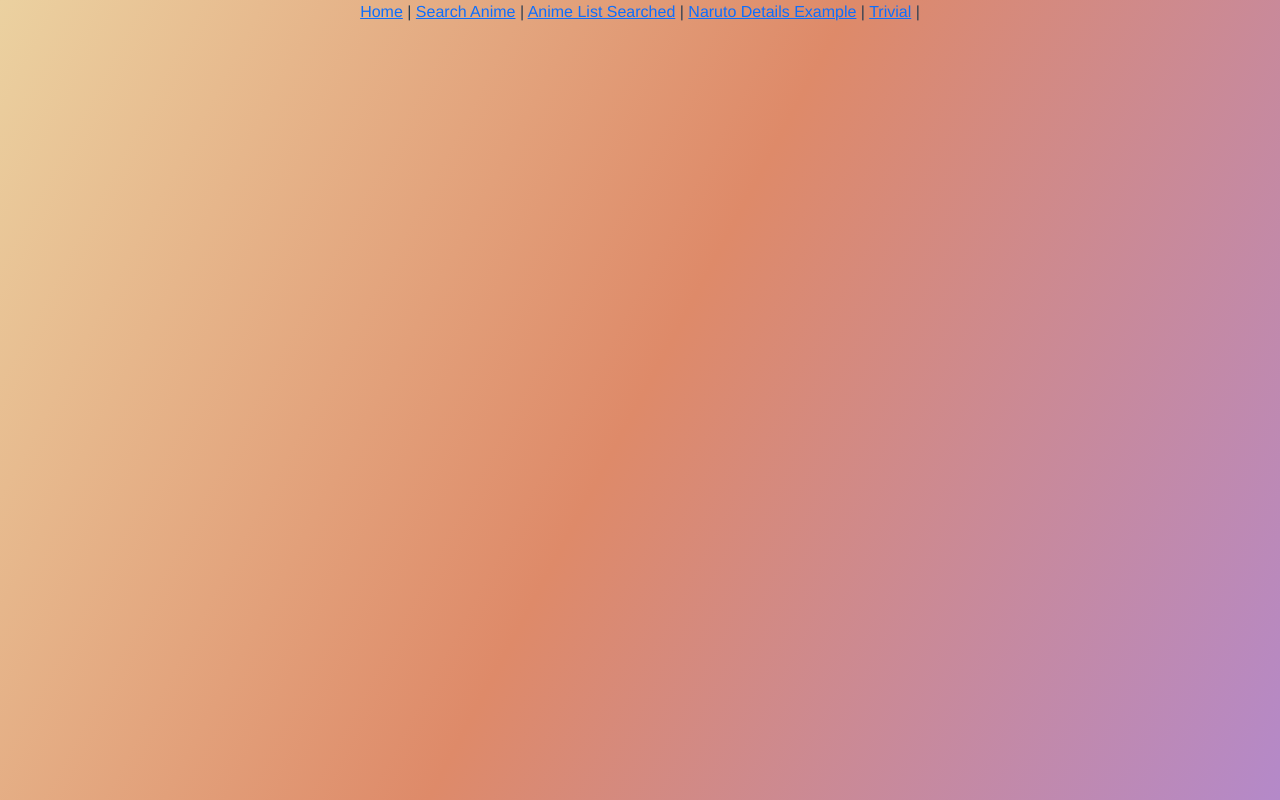
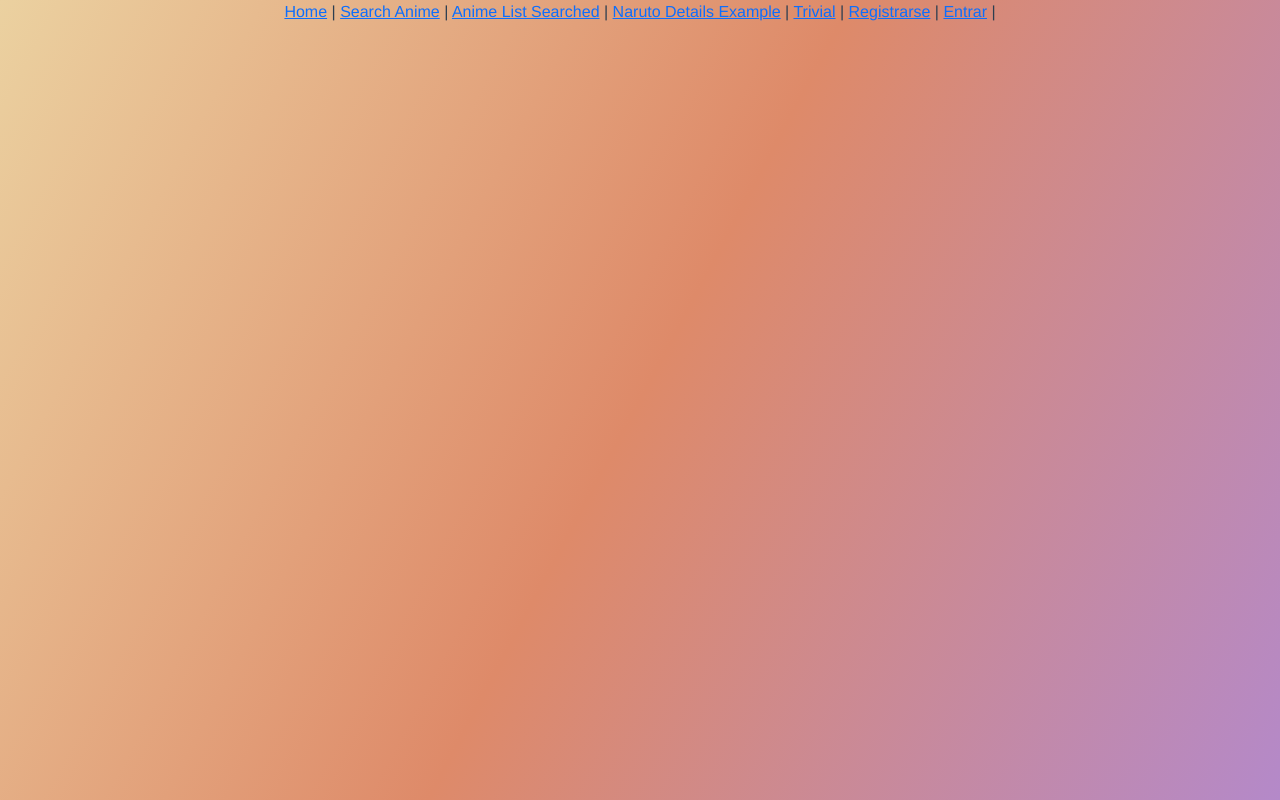
Before and after one commit to grumps711/otaku-hub-front-p4b, a Vue app: page /animedetails/1 in a window 1280 px wide. Built offline with nearby package versions, Linux system fonts and the light colour scheme.

Commit message:
message authenticated

```diff
--- a/src/App.vue
+++ b/src/App.vue
@@ -4,6 +4,8 @@
   <router-link to="/animeresults">Anime List Searched</router-link>  |
   <router-link to="/narutodetails">Naruto Details Example</router-link>  |
   <router-link to="/trivial">Trivial</router-link>  |
+  <router-link to="/signup">Registrarse</router-link>  |
+  <router-link to="/login">Entrar</router-link>  |
 
 
   <router-view/>
--- a/src/views/homeview.vue
+++ b/src/views/homeview.vue
@@ -6,11 +6,10 @@
         <h1>Otaku Hub</h1>
     </div>
     <div>
-       <!--  <h4 class="text-center text-bg-success">
-          Welcome {{ user.email }} you are now
-          {{user.aud}}
+        <h4 class="text-center text-bg-success">
+          Welcome {{ userObject.username }}
 
-        </h4> -->
+        </h4>
       </div>
    <!--  <div>
         <search/>
@@ -24,8 +23,8 @@
 </template>
 
 <script>
-/* import { useUserStore } from "../stores/UserStore";
-import { mapState, mapActions } from "pinia";  */
+import { useUserStore } from "../stores/UserStore";
+import { mapState, mapActions } from "pinia";
 import search from "../components/search.vue"
 export default {
     name:"home",
@@ -38,9 +37,9 @@ export default {
     components:{
         search
     } ,
-  /*   computed: {
+    computed: {
      ...mapState(useUserStore, ["userObject"]),
-  }, */
+  },
 }
 </script>
 <style>
```
